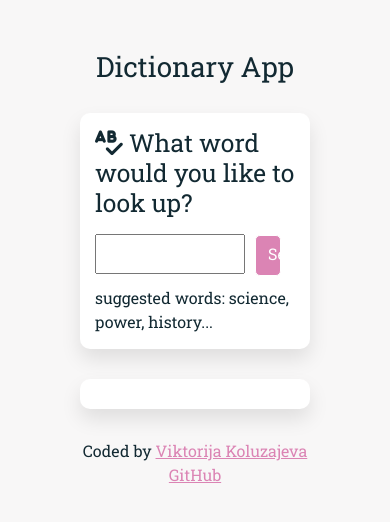
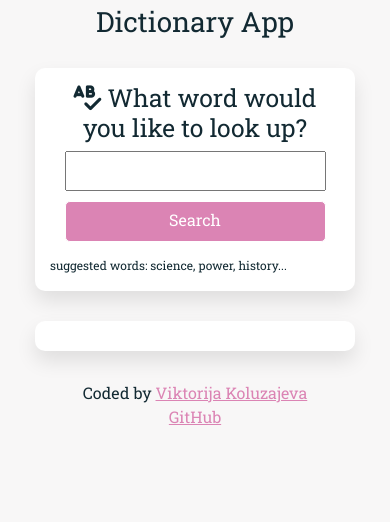
Before and after one commit to suicide-music/dictionary-react, a React (Create React App) app: page / in a window 390 px wide. Shown: the top 522 px of the page. Built offline with nearby package versions, Linux system fonts and the light colour scheme.

Commit message:
Made the design responsive

```diff
--- a/src/App.css
+++ b/src/App.css
@@ -14,3 +14,8 @@ a {
 a:hover {
   color: #db288b;
 }
+@media (max-width: 767px) {
+  body {
+    padding: 5px;
+  }
+}
--- a/src/Dictionary.css
+++ b/src/Dictionary.css
@@ -25,3 +25,21 @@
 #search-button:hover {
   background-color: #db288b;
 }
+@media (max-width: 767px) {
+  #search-form {
+    width: 90%;
+  }
+  .Dictionary h2 {
+    text-align: center;
+  }
+  #search-button {
+    width: 90%;
+  }
+  form {
+    margin: 0 auto;
+    text-align: center;
+  }
+  .suggestions {
+    font-size: 12px;
+  }
+}
--- a/src/Dictionary.js
+++ b/src/Dictionary.js
@@ -38,7 +38,9 @@ export default function Dictionary() {
             className="btn btn-primary"
           />
         </form>
-        <span>suggested words: science, power, history... </span>
+        <span className="suggestions">
+          suggested words: science, power, history...
+        </span>
       </section>
       <section>
         <Results results={results} />
--- a/src/Results.css
+++ b/src/Results.css
@@ -9,3 +9,12 @@
 .word-pronunciation {
   margin-left: 8px;
 }
+
+@media (max-width: 767px) {
+  .Results h2 {
+    text-align: left;
+  }
+  .Results section {
+    margin: 0;
+  }
+}
```
